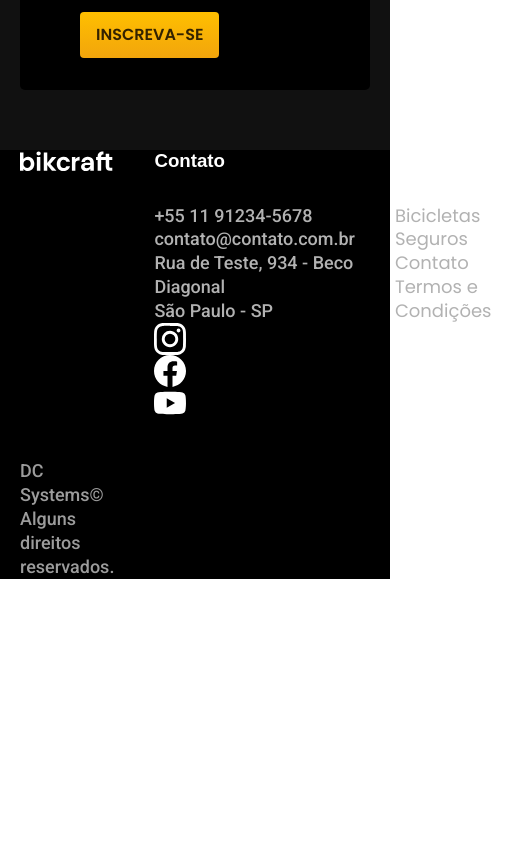
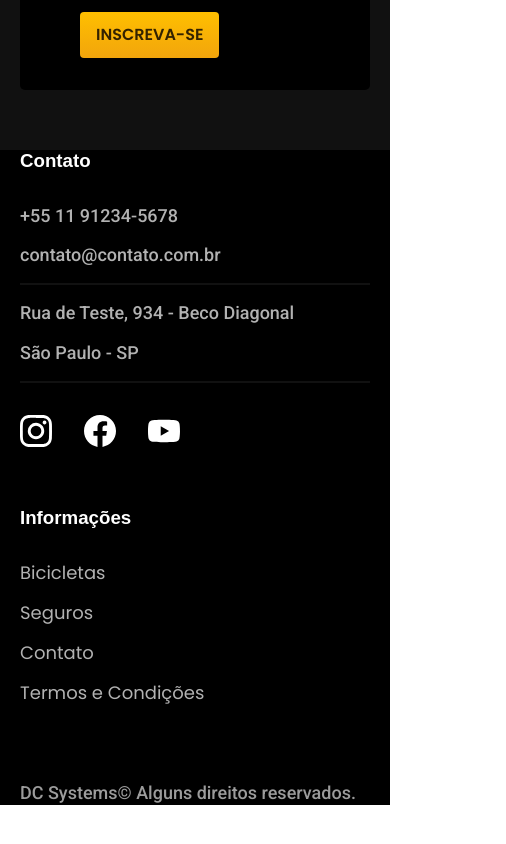
Before and after one commit to douglascosta7623/bikcraft, a plain HTML site: page index.html in a window 390 px wide. Shown: the part 4162-5006 px from the top of the page, 506 px wide, since content can reach past the window. After the commit the page ends 4967 px from the top, so only its background shows below. Drawn offline with Linux system fonts and the light colour scheme.

Commit message:
add footer finish

```diff
--- a/css/global/footer.css
+++ b/css/global/footer.css
@@ -13,3 +13,55 @@
 .footer h3 {
   margin-bottom: 32px;
 }
+
+.footer-contato ul {
+  margin-bottom: 32px;
+}
+
+.footer-contato li:nth-child(even):after {
+  content: "";
+  display: block;
+  max-width: 22.5rem;
+  height: 2px;
+  background: var(--c11);
+  margin-top: 16px;
+}
+
+.footer li {
+  margin-bottom: 16px;
+}
+
+.footer-social {
+  display: flex;
+  gap: 32px;
+}
+
+.footer a:hover {
+  color: var(--w);
+}
+
+.footer-copy {
+  grid-column: 1/-1;
+  margin-top: 40px;
+}
+
+@media (max-width: 800px) {
+  .footer > img {
+    display: none;
+  }
+
+  .footer {
+    grid-template-columns: 1fr 1fr;
+  }
+}
+
+@media (max-width: 600px) {
+  .footer {
+    grid-template-columns: 1fr;
+    gap: 60px;
+  }
+
+  .footer-copy {
+    margin-top: 0px;
+  }
+}
--- a/css/global/global.css
+++ b/css/global/global.css
@@ -1,7 +1,6 @@
 body {
   margin: 0px;
   font-family: Arial, Helvetica, sans-serif;
-  padding-bottom: 600px;
 }
 h1,
 h2,
--- a/index.html
+++ b/index.html
@@ -9,7 +9,7 @@
       name="description"
       content="Bicicletas elétricas de alta precisão e qualidade,  feitas sob medida para o cliente. Explore o mundo na sua velocidade com a Bikcraft."
     />
-    <link rel="shortcut icon" href="./img/favicon.svg" type="image/x-icon" />
+    <link rel="icon" href="./img/favicon.svg" type="image/x-icon" />
     <link rel="stylesheet" href="./css/style.css" />
     <link rel="preconnect" href="https://fonts.googleapis.com" />
     <link rel="preconnect" href="https://fonts.gstatic.com" crossorigin />
```
